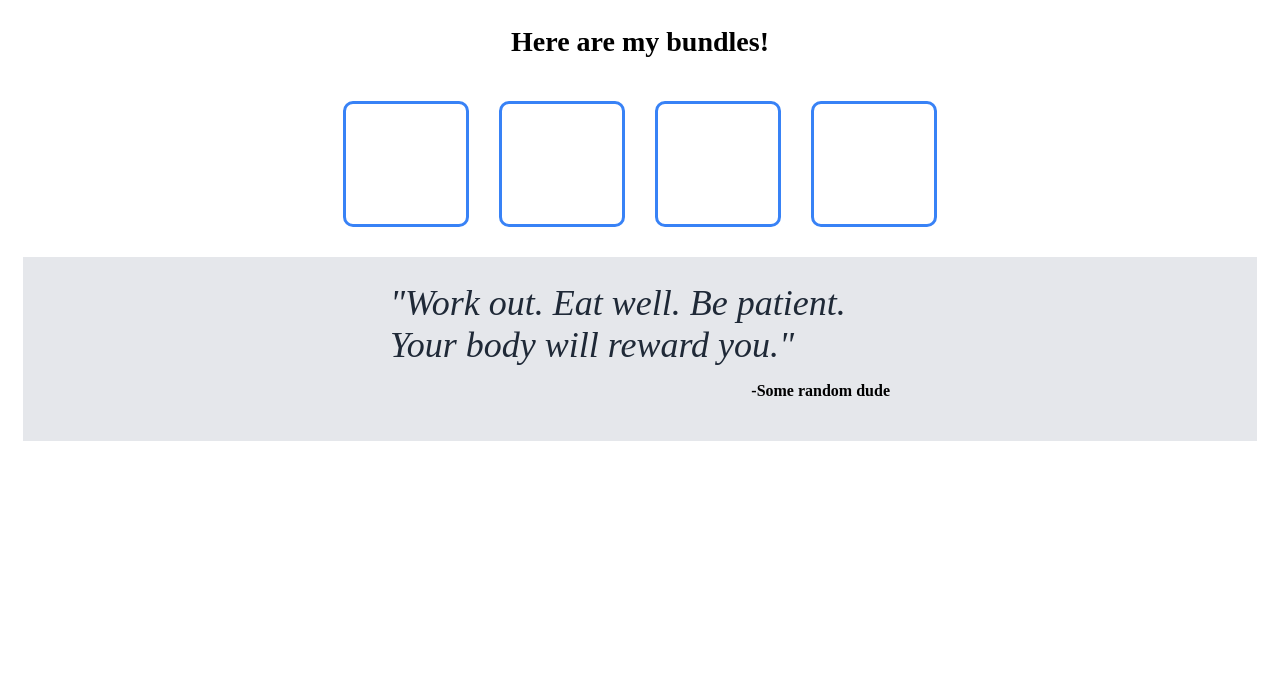
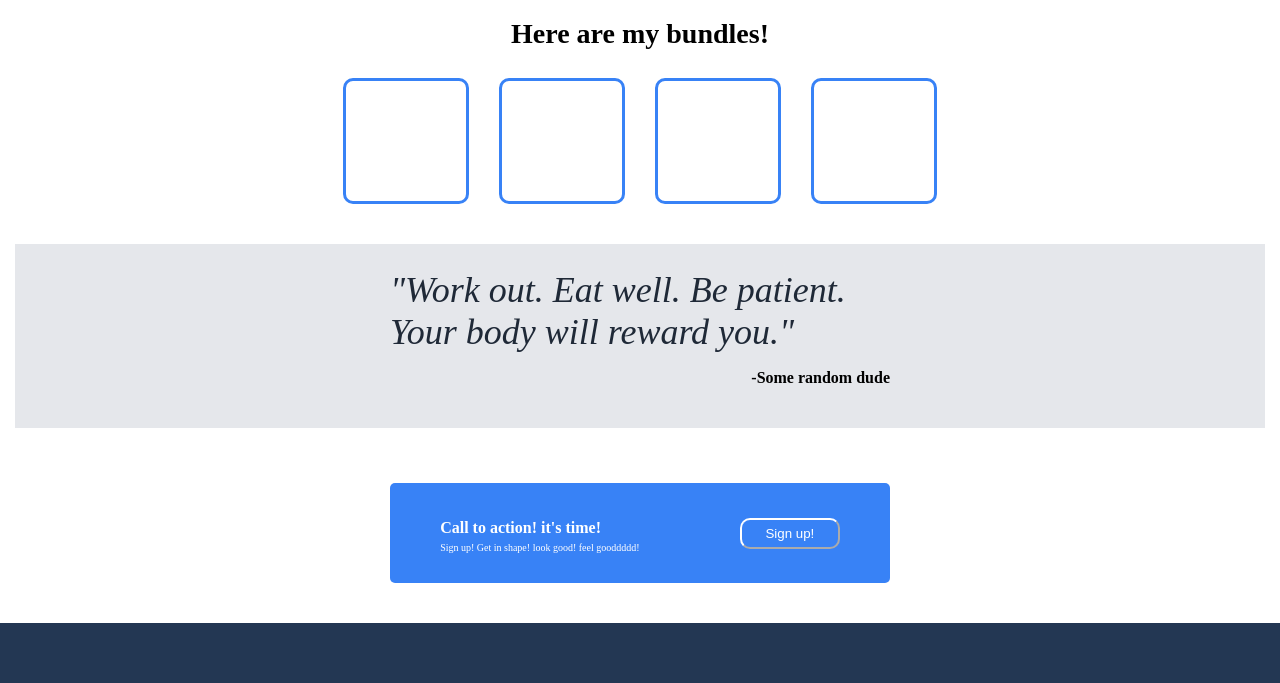
Before and after one commit to noam926/Landing-Page, a plain HTML site: page index.html in a window 1280 px wide. Shown: the part 380-1063 px from the top of the page. Before the commit the page ends 836 px from the top, so only its background shows below. Drawn offline with Linux system fonts and the light colour scheme.

Commit message:
call to action section and footer added, landing page completed.

```diff
--- a/index.html
+++ b/index.html
@@ -44,6 +44,18 @@
             <p class="credit">-Some random dude</p>
         </div>
     </div>
+    <div class="call-to-action-container">
+        <div class="call-to-action">
+            <div>
+                <p class="call-to-action-content-title">Call to action! it's time!</p>
+                <p class="call-to-action-content-small">Sign up! Get in shape! look good! feel gooddddd!</p>
+            </div>
+            <button class="call-to-action-button">Sign up!</button>
+        </div>
+    </div>
+    <footer>
+        <div style="height: 60px;"></div>
+    </footer>
 
 </body>
 
--- a/stylesheet.css
+++ b/stylesheet.css
@@ -3,6 +3,13 @@
     justify-content: space-between;
     align-items: flex-start;
     margin-bottom: 30px;
+}
+
+body {
+    display: flex;
+    flex-direction: column;
+    margin: 0;
+    padding: 0;
 }
 
 .header-links {
@@ -49,6 +56,11 @@ a {
     text-decoration: none;
 }
 
+.Hero-Secondary-Text a:visited {
+    color: #e5e7eb;
+}
+
+
 
 .main-content-bundles {}
 
@@ -58,12 +70,13 @@ a {
     border-radius: 10px;
     border-style: solid;
     border-color: #3882F6;
-    margin: 15px;
 }
 
 .bundles {
     display: flex;
     justify-content: center;
+    gap: 30px;
+    margin: 25px;
 }
 
 .quote {
@@ -74,6 +87,7 @@ a {
     height: auto;
     background-color: #e5e7eb;
     margin: 15px;
+    padding-top: 50px;
     padding: 25px;
 }
 
@@ -100,3 +114,50 @@ a {
     width: 500px;
     text-align: right;
 }
+
+.call-to-action {
+    background-color: #3882F6;
+    max-width: 500px;
+    flex: 1;
+    height: 100px;
+    border-radius: 5px;
+    display: flex;
+    justify-content: space-around;
+    align-items: center;
+}
+
+.call-to-action-container {
+    display: flex;
+    padding: 40px;
+    justify-content: center;
+}
+
+.call-to-action-content-title {
+    font-size: 16px;
+    font-weight: bold;
+    color: white;
+    margin: 5px;
+    margin-left: 0;
+}
+
+.call-to-action-content-small {
+    font-size: 10px;
+    color: white;
+    font-weight: 400;
+    margin: 0;
+}
+
+.call-to-action-button {
+    height: auto;
+    flex: 1;
+    max-width: 100px;
+    border-color: white;
+    color: white;
+}
+
+footer {
+    flex: 1;
+    background-color: #233753;
+    display: flex;
+    justify-content: center;
+}
```
